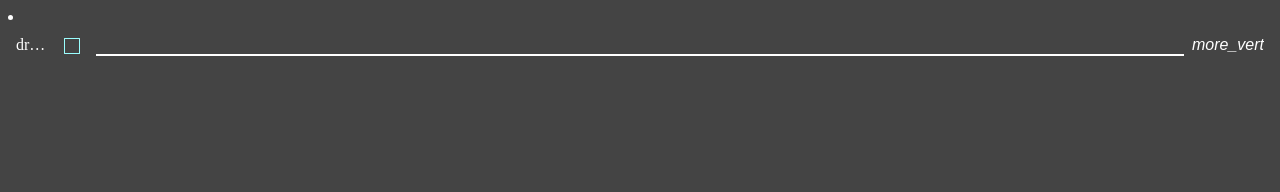
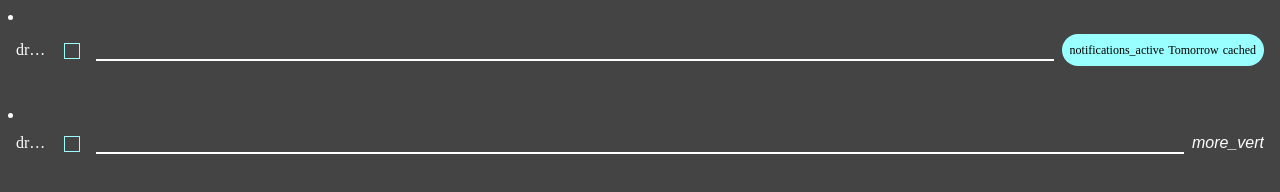
Before and after one commit to fogoplayer/ztasks, a website with bundled scripts: page index.html in a window 1280 px wide. Built offline with nearby package versions, Linux system fonts and the light colour scheme.

Commit message:
Display tasks

```diff
--- a/index.html
+++ b/index.html
@@ -16,6 +16,12 @@
   </head>
   <body class="dark">
     <form action="" submit="printData()">
+      <task-item
+        has-due-date="true"
+        has-reminder="true"
+        is-recurring="true"
+        has-description="true"
+      ></task-item>
       <task-item></task-item>
     </form>
   </body>
```
